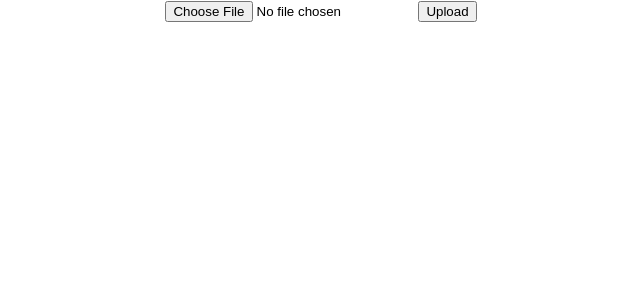
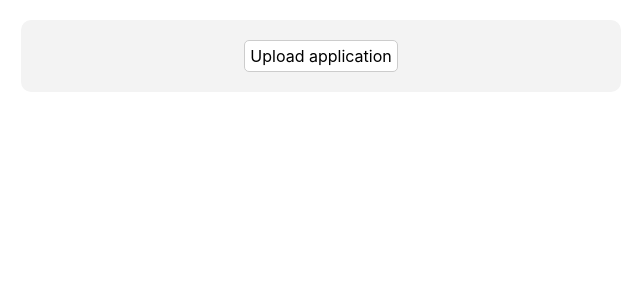
Before and after one commit to alexshadley/planning-code-search, a React (Create React App) app in the folder frontend/: page / in a window 1280 px wide. Shown: the top 300 px of the page, without its empty margins (319-959 px from the left). Built offline with nearby package versions, Linux system fonts and the light colour scheme.

Commit message:
adds more frontend

```diff
--- a/frontend/src/App.css
+++ b/frontend/src/App.css
@@ -36,3 +36,55 @@
     transform: rotate(360deg);
   }
 }
+
+.file-input-box {
+  margin-top: 20px;
+  padding: 20px;
+  display: flex;
+  justify-content: center;
+  background-color: #f3f3f3;
+  border-radius: 10px;
+}
+
+.file-input-button {
+  border: 1px solid #ccc ;
+  border-radius: 5px;
+  background-color: #fff;
+  padding: 5px;
+  cursor: pointer;
+}
+
+.filter-green {
+  filter: invert(36%) sepia(43%) saturate(1590%) hue-rotate(79deg) brightness(98%) contrast(100%);
+}
+
+.query-box {
+  margin-top: 40px;
+  height: 40px;
+  border: 1px solid #ccc;
+  border-radius: 10px;
+  padding: 10px;
+  display: flex;
+  gap: 5px
+}
+
+.textarea-hide {
+  font-family: inherit;
+  flex-basis: 90%;
+  border: none;
+  resize: none;
+  outline: none;
+
+  -webkit-box-shadow: none;
+  -moz-box-shadow: none;
+  box-shadow: none;
+}
+
+.submit-button {
+  flex-basis: 10%;
+  background-color: #07b50a;
+  color: #fff;
+  padding: 10px;
+  text-align: center;
+  border-radius: 5px;
+}
--- a/frontend/src/App.tsx
+++ b/frontend/src/App.tsx
@@ -1,15 +1,20 @@
-import React, { useState } from "react";
-import logo from "./logo.svg";
+import React, { useRef, useState } from "react";
 import "./App.css";
+import check from "./check-circle-svgrepo-com.svg";
 
 function App() {
   const [file, setFile] = useState<File | null>(null);
   const [appText, setAppText] = useState<string | null>(null);
-  console.log(appText);
 
-  const onUpload = () => {
+  const [query, setQuery] = useState<string>("");
+
+  const [response, setResponse] = useState<string | null>(null);
+
+  const onUpload = (f: File | null) => {
+    setFile(f);
+
     const data: any = new FormData();
-    data.append("file", file);
+    data.append("file", f);
 
     fetch("http://localhost:8000/parse_pdf", {
       method: "POST",
@@ -20,15 +25,99 @@ function App() {
     });
   };
 
+  const onSubmit = () => {
+    fetch("http://localhost:8000/query", {
+      method: "POST",
+      body: JSON.stringify({
+        query,
+        application: appText ?? "",
+      }),
+      headers: {
+        "Content-Type": "application/json",
+      },
+    }).then(async (r) => {
+      const body = await r.json();
+      setResponse(body["response"]);
+    });
+  };
+
   return (
-    <div className="App">
-      <input
-        type="file"
-        onChange={(e) => setFile(e.currentTarget.files?.[0] ?? null)}
-      />
-      <button onClick={onUpload}>Upload</button>
+    <div
+      style={{
+        display: "flex",
+        justifyContent: "center",
+        height: "100vh",
+        width: "100vw",
+      }}
+    >
+      <div
+        style={{
+          display: "flex",
+          flexDirection: "column",
+          gap: "10px",
+          flexBasis: "600px",
+        }}
+      >
+        <UploadBox onUploadFile={onUpload} />
+        {appText && (
+          <div className="query-box">
+            <textarea
+              placeholder="Ask PlanningGPT about this application..."
+              className="textarea-hide"
+              value={query}
+              onChange={(e) => setQuery(e.currentTarget.value)}
+            />
+            <div className="submit-button" onClick={onSubmit}>
+              Submit
+            </div>
+          </div>
+        )}
+        {response && <div>{response}</div>}
+      </div>
     </div>
   );
 }
 
+const UploadBox = ({
+  onUploadFile,
+}: {
+  onUploadFile: (file: File | null) => void;
+}) => {
+  const inputRef = useRef<null | HTMLInputElement>(null);
+  const [fileName, setFileName] = useState<null | string>(null);
+
+  return (
+    <div className="file-input-box">
+      {fileName ? (
+        <div
+          style={{
+            display: "flex",
+            width: "100%",
+            justifyContent: "space-between",
+          }}
+        >
+          <div>{fileName}</div>
+          <img src={check} width="25px" className="filter-green" />
+        </div>
+      ) : (
+        <div
+          className="file-input-button"
+          onClick={() => inputRef.current?.click()}
+        >
+          Upload application
+        </div>
+      )}
+      <input
+        ref={inputRef}
+        style={{ display: "none" }}
+        type="file"
+        onChange={(e) => {
+          onUploadFile(e.currentTarget.files?.[0] ?? null);
+          setFileName(e.currentTarget.files?.[0].name ?? null);
+        }}
+      />
+    </div>
+  );
+};
+
 export default App;
```
Also changed, not shown: frontend/src/check-circle-svgrepo-com.svg (added), 1 other file (tests, documents, lock files or other folders).
